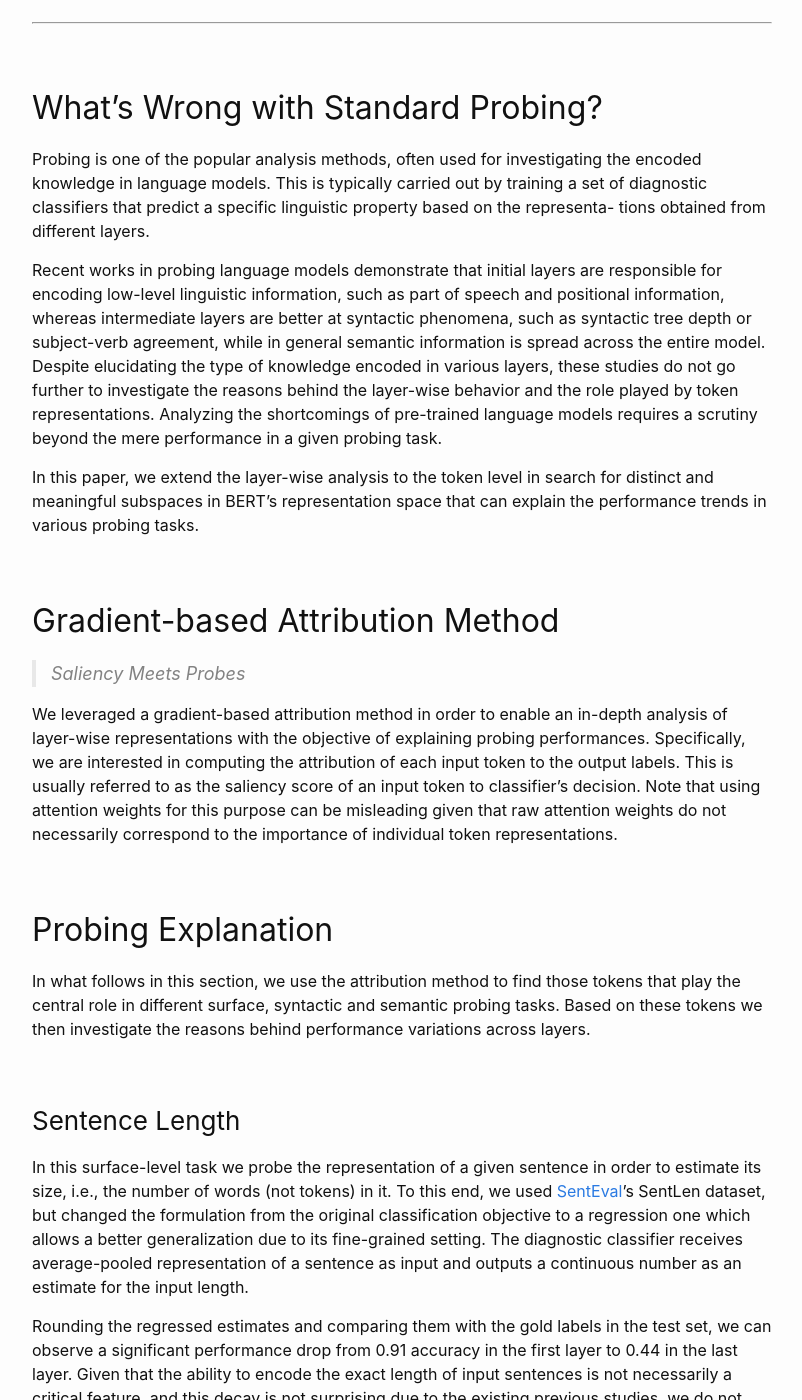
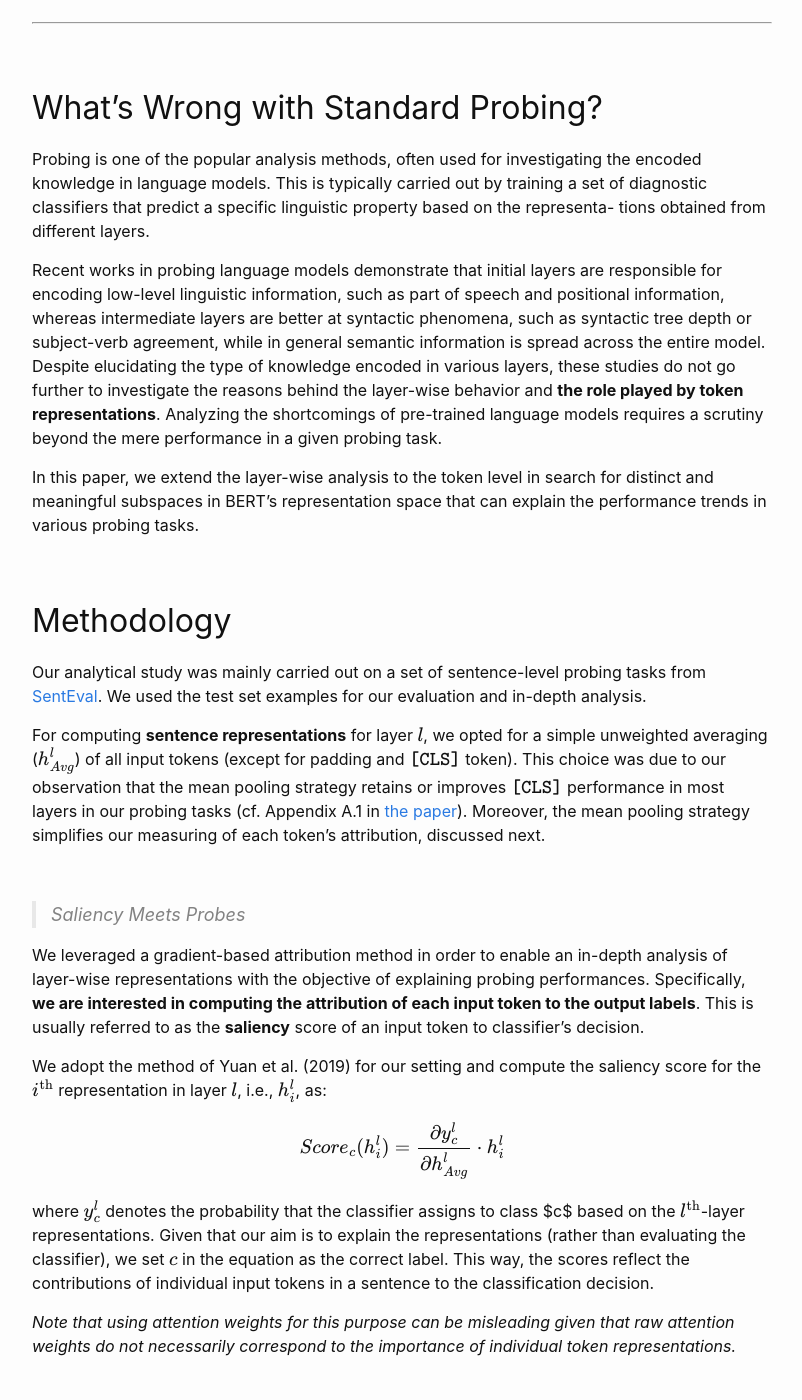
Before and after one commit to hmohebbi/hmohebbi.github.io, a Jekyll site: the page built from _posts/2021-04-07-explain-probing-results.md, in a window 1280 px wide and 1400 px high, scrolled down 677 px. Shown: the whole window, without its empty margins (238-1040 px from the left). Built offline with Jekyll 4.4.1, drawn with Linux system fonts in a browser that asks for light colours; formulas are drawn with MathJax 3; some of the changed text lies outside the part shown.

Commit message:
probing post: added saliency

```diff
--- a/_posts/2021-04-07-explain-probing-results.md
+++ b/_posts/2021-04-07-explain-probing-results.md
@@ -26,22 +26,45 @@ Probing is one of the popular analysis methods, often used for investigating the
 tions obtained from different layers.
 
 Recent works in probing language models demonstrate that initial layers are responsible for encoding low-level linguistic information, such as part of speech and positional information, whereas intermediate layers are better at syntactic phenomena, such as syntactic tree depth or subject-verb agreement, while in general semantic information is spread across the entire model.
-Despite elucidating the type of knowledge encoded in various layers, these studies do not go further to investigate the reasons behind the layer-wise behavior and the role played by token representations. Analyzing the shortcomings of pre-trained language models requires a scrutiny beyond the mere performance in a given probing task.
+Despite elucidating the type of knowledge encoded in various layers, these studies do not go further to investigate the reasons behind the layer-wise behavior and __the role played by token representations__. Analyzing the shortcomings of pre-trained language models requires a scrutiny beyond the mere performance in a given probing task.
 
 In this paper, we extend the layer-wise analysis to the token level in search for distinct and meaningful subspaces in BERT’s representation space that can explain the performance trends in various probing tasks.
 
-## Gradient-based Attribution Method
+## Methodology
+Our analytical study was mainly carried out on
+a set of sentence-level probing tasks from [SentEval](https://github.com/facebookresearch/SentEval/tree/master/data/probing).
+We used the test set examples for our evaluation and in-depth analysis.
+
+For computing __sentence representations__ for layer $$l$$,
+we opted for a simple unweighted averaging ($$h^l_{Avg}$$) of all input tokens (except for padding and $$\texttt{[CLS]}$$ token). This choice was due to our observation that the mean pooling strategy retains or improves $$\texttt{[CLS]}$$ performance in most layers in our probing
+tasks (cf. Appendix A.1 in [the paper](https://arxiv.org/pdf/2104.01477.pdf)).
+Moreover, the mean pooling strategy simplifies our measuring of each token’s attribution, discussed next.
+
+<br>
 > Saliency Meets Probes
 
-We leveraged a gradient-based attribution method in order to enable an in-depth analysis of layer-wise representations with the objective of explaining probing performances. Specifically, we are interested in computing the attribution of each input token to the output labels. This is usually referred to as the saliency score of an input token to classifier’s decision.
-Note that using attention weights for this purpose can be misleading given that raw attention weights do not necessarily correspond to the importance of individual token representations.
+We leveraged a gradient-based attribution method in order to enable an in-depth analysis of layer-wise representations with the objective of explaining probing performances. Specifically, __we are interested in computing the attribution of each input token to the output labels__. This is usually referred to as the __saliency__ score of an input token to classifier’s decision.
+
+We adopt the method of Yuan et al. (2019) for our setting and compute the saliency score for the $$i^{\text{th}}$$ representation in layer $$l$$, i.e.,  $$h^l_i$$, as:
+
+$$
+\begin{equation}
+\label{eq:score}
+    Score_c(h^l_i) = \frac{\partial y^l_c}{\partial h_{Avg}^l} \cdot h^l_i
+\end{equation}
+$$
+
+where $$y^l_c$$ denotes the probability that the classifier assigns to class $c$ based on the $$l^{\text{th}}$$-layer representations.
+Given that our aim is to explain the representations (rather than evaluating the classifier), we set $$c$$ in the equation as the correct label. This way, the scores reflect the contributions of individual input tokens in a sentence to the classification decision.
 
 
+_Note that using attention weights for this purpose can be misleading given that raw attention weights do not necessarily correspond to the importance of individual token representations._
+
 ## Probing Explanation
-In what follows in this section, we use the attribution method to find those tokens that play the central role in different surface, syntactic and semantic probing tasks. Based on these tokens we then investigate the reasons behind performance variations across layers.
+In what follows in this part, we use the attribution method to find those tokens that play the central role in different surface, syntactic and semantic probing tasks. Based on these tokens we then investigate the reasons behind performance variations across layers.
 
 ### Sentence Length
-In this surface-level task we probe the representation of a given sentence in order to estimate its size, i.e., the number of words (not tokens) in it. To this end, we used [SentEval](https://github.com/facebookresearch/SentEval/tree/master/data/probing)’s SentLen dataset, but changed the formulation from the original classification objective to a regression one which allows a better generalization due to its fine-grained setting.
+In this surface-level task we probe the representation of a given sentence in order to estimate its size, i.e., the number of words (not tokens) in it. To this end, we used SentEval’s SentLen dataset, but changed the formulation from the original classification objective to a regression one which allows a better generalization due to its fine-grained setting.
 The diagnostic classifier receives average-pooled representation of a sentence as input and outputs a continuous number as an estimate for the input length.
 
 Rounding the regressed estimates and comparing them with the gold labels in the test set, we can observe a significant performance drop from 0.91 accuracy in the first layer to 0.44 in the last layer.
@@ -52,47 +75,51 @@ Given that the ability to encode the exact length of input sentences is not nece
 
 <img align="right" src="/resources/posts/SentLen5LayerAttrib_1.png" width="376">
 <br>
-This figure shows tokens that most contributed to the probing results across different layers according to the attribution analysis. Clearly, finalizing tokens (e.g. “[SEP]” and “.”) are the main contributors in the higher layers.
+This figure shows tokens that most contributed to the probing results across different layers according to the attribution analysis. Clearly, finalizing tokens (e.g. $$“\texttt{[SEP]}”$$ and $$“\texttt{.}”$$) are the main contributors in the higher layers.
 
 <br><br>
-<img align="right" src="/resources/posts/PosEmbedding4TSNE_wCbar.png" width="380" >
+<img align="right" src="/resources/posts/PosEmbedding4TSNE_wCbar.png" width="400" >
+
+<br><br><br>
 Here are t-SNE plots of the representations of four se-
-lected high frequency tokens (“[SEP]”, “.” full stop,
-_“the”_, _“and”_) in different sentences.
-Colors indicate the corresponding token’s position in the sentence (darker colors means higher position index). Finalizing tokens (e.g., “[SEP]”, “.”) preserve distinct patterns in final layers, indicating their role in encoding positional information, while other (high frequency) tokens exhibit no such behavior.
-Clearly, positioning information is lost throughout layers in BERT; however, finalizing tokens partially retain this information, as visible from distinct pattern in higher layers.
+lected high frequency tokens ($$“\texttt{[SEP]}”$$, $$“\texttt{.}”$$ full stop, $$“\texttt{the}”$$, $$“\texttt{and}”$$) in different sentences.
+Colors indicate the corresponding token’s position in the sentence (darker colors means higher position index). Finalizing tokens (e.g., $$“\texttt{[SEP]}”$$, $$“\texttt{.}”$$) preserve distinct patterns in final layers, indicating their role in encoding positional information, while other (high frequency) tokens exhibit no such behavior.
+
+<br><br>
+### Verb Tense and Noun Number
+This analysis inspects BERT representations for grammatical number and tense information. For this experiment we used the __Tense__ and __ObjNum__ tasks: the former checks whether the main-clause verb is labeled as present or past, whereas the latter classifies the object according to its number, i.e., singular or plural. On both tasks, BERT preserves a consistently high performance (> 0.82 accuracy) across all layers.
 
 <br>
-### Verb Tense and Noun Number
-This analysis inspects BERT representations for grammatical number and tense information. For this experiment we used the Tense and ObjNum tasks: the former checks whether the main-clause verb is labeled as present or past, whereas the latter classifies the object according to its number, i.e., singular or plural. On both tasks, BERT preserves a consistently high performance (> 0.82 accuracy) across all layers.
-
 > Articles and ending tokens (e.g., $$\texttt{##s}$$ and $$\texttt{##ed}$$ ) are key playmakers.
 
-<img align="right" src="/resources/posts/Number_Tense_5LayerAttrib_4.png" width="362" height="330">
-Attribution analysis, illustrated here, reveals that article words (e.g., _“a”_ and _“an”_) and the ending $$\texttt{##s}$$ token, which makes out-of-vocab plural words (or third person present verbs), are among the most attributed tokens in the ObjNum task. This shows that these tokens are mainly responsible for encoding object’s number information across layers.
+<img align="right" src="/resources/posts/Number_Tense_5LayerAttrib_4.png" width="370" height="330">
+Our Attribution analysis reveals that article words (e.g., $$“\texttt{a}”$$ and $$“\texttt{an}”$$) and the ending $$\texttt{##s}$$ token, which makes out-of-vocab plural words (or third person present verbs), are among the most attributed tokens in the ObjNum task. This shows that these tokens are mainly responsible for encoding object’s number information across layers.
 
-As for the Tense task, this Figure shows a consistently high influence from verb ending tokens (e.g., $$\texttt{##ed}$$  and $$\texttt{##s}$$) across layers which is in line with performance trends for this task and highlights the role of these tokens in preserving verb tense information.
+As for the Tense task, the figure shows a consistently high influence from verb ending tokens (e.g., $$\texttt{##ed}$$  and $$\texttt{##s}$$) across layers which is in line with performance trends for this task and highlights the role of these tokens in preserving verb tense information.
 
 <br>
 
 > $$\texttt{##s}$$ — Plural or Present?
 
-The $$\texttt{##s}$$ token proved influential in both __tense__ and __number__ tasks.
+__The $$\texttt{##s}$$ token proved influential in both tense and number tasks.__
 The token can make a verb into its simple present tense (e.g., _read_ → _reads_) or transform a singular noun into its plural form (e.g., _book_ → _books_). We further investigated the representation space to check if BERT can distinguish this nuance. Results are shown here:
 
 <img align="center" src="/resources/posts/4Layer_S.png">
 
-Colors indicate whether the token occurred in present- or past-labeled sentence in the Tense task. For the sake of comparison, we also include two present verbs without the $$\texttt{##s}$$ token (i.e., does and works) and two irregular plural nouns (i.e., _men_ and _children_), in rounded boxes.
-After the initial layers, BERT recognizes and separates these two forms into two distinct clusters (while BERT’s tokenizer made no distinction among different usages). The distinction between the two different usages of the token (as well as the tense information) is clearly encoded in higher layer contextualized representations.
+Colors indicate whether the token occurred in present- or past-labeled sentence in the Tense task.
+For the sake of comparison, we also include two present verbs without the $$\texttt{##s}$$ token (i.e., $$“\texttt{does}”$$ and $$“\texttt{works}”$$) and two irregular plural nouns (i.e., $$“\texttt{men}”$$ and $$“\texttt{children}”$$), in rounded boxes.
+After the initial layers, __BERT recognizes and separates these two forms into two distinct clusters (while BERT’s tokenizer made no distinction among different usages)__. The distinction between the two different usages of the token (as well as the tense information) is clearly encoded in higher layer contextualized representations.
 
 
 
 ### Inversion Abnormalities
-For this set of experiments, we opted for [SentEval](https://github.com/facebookresearch/SentEval/tree/master/data/probing)’s Bi-gram Shift and Coordination Inversion tasks which respectively probe model’s ability in detecting syntactic and semantic abnormalities. The goal of this analysis was to to investigate if BERT encodes inversion abnormality in a given sentence into specific token representations.
+For this set of experiments, we opted for SentEval’s Bi-gram Shift and Coordination Inversion tasks which respectively probe model’s ability in detecting syntactic and semantic abnormalities. __The goal of this analysis was to to investigate if BERT encodes inversion abnormality in a given sentence into specific token representations.__
 
 
 #### Token-level inversion
-Bi-gram Shift (__BShift__) checks the ability of a model to identify whether two adjacent words within a given sentence have been inverted. Probing results shows that the higher half layers of BERT can properly distinguish this peculiarity. Similarly to the previous experiments, we leveraged the gradient attribution method to figure out those tokens that were most effective in detecting the inverted sentences. Given that the dataset does not specify the inverted tokens, we reconstructed the inverted examples by randomly swapping two consecutive tokens in the original sentences of the test set, excluding the be ginning of the sentences and punctuation marks.
+Bi-gram Shift (__BShift__) checks the ability of a model to identify whether two adjacent words within a given sentence have been inverted.
+
+Probing results shows that the higher half layers of BERT can properly distinguish this peculiarity. Similarly to the previous experiments, we leveraged the gradient attribution method to figure out those tokens that were most effective in detecting the inverted sentences. Given that the dataset does not specify the inverted tokens, we reconstructed the inverted examples by randomly swapping two consecutive tokens in the original sentences of the test set, excluding the beginning of the sentences and punctuation marks.
 
 <img align="right" src="/resources/posts/bshift_heatmap.png" width="360">
 Our attribution analysis shows that swapping two consecutive words in a sentence results in a significant boost in the attribution scores of the inverted tokens. As an example, the subsequent figure depicts attribution scores of each token in a randomly sampled sentence from the test set across different layers. The classifier distinctively focuses on the token representations for the shifted words, while no such patterns exists for the original sentence.
@@ -110,30 +137,31 @@ m_i =
 where $$V$$ is the set of all tokens in the shifted bi-gram ($$|V|\ge2$$, given BERT's sub-word tokenization).
 <img align="right" src="/resources/posts/bshift_corr.png" width="255">
 
-Then we computed the Spearman's rank correlation coefficient of the attribution scores with $$M$$ for all examples in the test set.
+Then we computed the Spearman's rank correlation coefficient of the attribution scores with $$M$$ (a one-hot indicating shifted indices) for all examples in the test set across
+all layers.
 We observe that in altered sentences the correlation significantly grows over the first few layers which indicates model's increased sensitivity to the shifted tokens.
 
-<img align="right" src="/resources/posts/bshift_sim.png" width="365">
-We hypothesize that BERT implicitly encodes abnormalities in the representation of shifted tokens. To investigate this, we computed the cosine distance of each token to itself in the original and shifted sentences. This figure shows layer-wise statistics for both shifted and non-shifted tokens. Distances between the shifted token representations aligns well with the performance trend for this probing task (also shown in the figure).
+<img align="right" src="/resources/posts/bshift_sim.png" width="366">
+We hypothesize that BERT implicitly encodes abnormalities in the representation of shifted tokens. To investigate this, we computed the cosine distance of each token to itself in the original and shifted sentences. This figure shows layer-wise statistics for both shifted and non-shifted tokens. __The trend for the shifted token distances highly correlates with that of probing performance, supporting our hypothesis of BERT encoding abnormalities in the shifted tokens.__
 
-To investigate the root cause of this, we took a step further and analyzed the building blocks of these representations, i.e., the self-attention mechanism (read [the paper](https://arxiv.org/pdf/2104.01477.pdf) for details).
+_To investigate the root cause of this, we took a step further and analyzed the building blocks of these representations, i.e., the self-attention mechanism (read [the paper](https://arxiv.org/pdf/2104.01477.pdf) for details)._
 
 #### Phrasal-level inversion
 The Coordination Inversion (__CoordInv__) task is a binary classification that contains sentences with two coordinated clausal conjoints (and only one coordinating conjunction). In half of the sentences the clauses’ order is inverted and the goal is to detect malformed sentences at phrasal level.
 
-BERT’s performance on this task increases through layers and then slightly decreases in the last three layers. We observed that the attribution scores for _“but”_ and _“and”_ coordinators to be among the highest and that these scores notably increase through layers. We hypothesize that BERT might implicitly encodes phrasal level abnormalities in specific token representations.
+BERT’s performance on this task increases through layers and then slightly decreases in the last three layers. We observed that the attribution scores for $$“\texttt{but}”$$ and $$“\texttt{and}”$$ coordinators to be among the highest and that these scores notably increase through layers. We hypothesize that BERT might implicitly encodes phrasal level abnormalities in specific token representations.
 
 <img align="center" src="/resources/posts/coord_bar_full.png">
 
 <br>
 > Odd Coordinator Representation
 
-To verify our hypothesis, we filtered the test set to ensure all sentences contain either a _“but”_ or an _“and”_ coordinator, since no sentence appears with both labels in the dataset. Then, we reconstructed the original examples by inverting the order of the two clauses in the inverted instances.
+To verify our hypothesis, we filtered the test set to ensure all sentences contain either a $$“\texttt{but}”$$ or an $$“\texttt{and}”$$ coordinator, since no sentence appears with both labels in the dataset. Then, we reconstructed the original examples by inverting the order of the two clauses in the inverted instances.
 
 <img align="right" src="/resources/posts/but_and_sim_saliency_1.png" width="380">
 Feeding this to BERT, we extracted token representations and computed the cosine distance between the representations of each token in the original and inverted sentences. The subsequent figure shows these distances, as well as the normalized saliency score for coordinators (averaged on all examples in each layer), and layer-wise performance for the CoordInv probing task.
 
-Surprisingly, all these curves exhibit a similar trend. As we can see, when the order of the clauses are inverted, the representations of the coordinators _“but”_ or _“and”_ play a pivotal role in making sentence representations distinct from one another while there is nearly no change in the representation of other words. This observation implies that BERT somehow encodes oddity in the coordinator representations (corroborating part of the findings of our previous analysis of BShift task in the previous part).
+Surprisingly, all these curves exhibit a similar trend. As we can see, when the order of the clauses are inverted, the representations of the coordinators $$“\texttt{but}”$$ or $$“\texttt{and}”$$ play a pivotal role in making sentence representations distinct from one another while there is nearly no change in the representation of other words. __This observation implies that BERT somehow encodes oddity in the coordinator representations__ (corroborating part of the findings of our previous analysis of BShift task in the previous part).
 
 ## Conclusion
 
```
